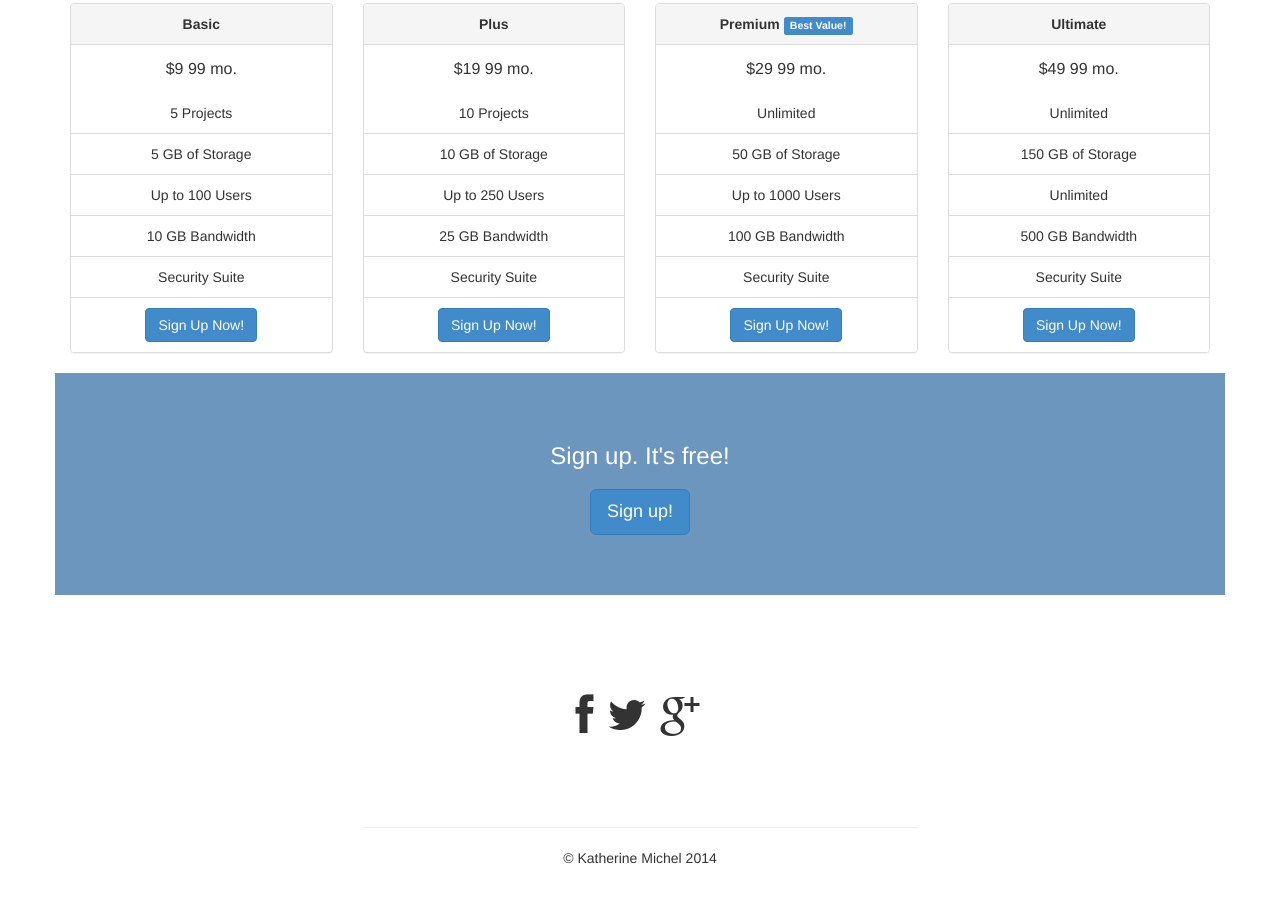
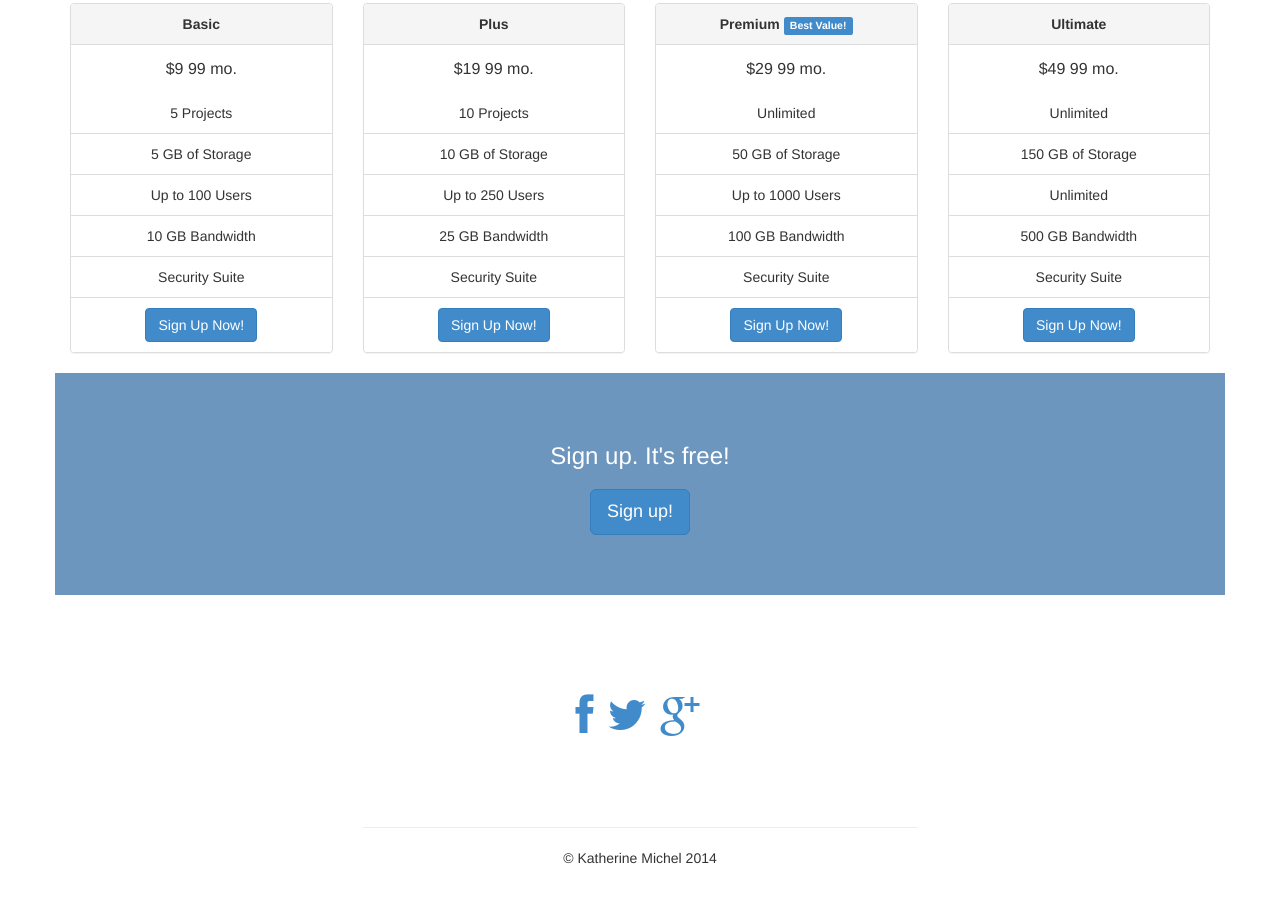
Before and after one commit to KatherineMichel/cielo-cloud-hosting-website, a plain HTML site: page index.html in a window 1280 px wide. Shown: the part 2150-3052 px from the top of the page. Drawn offline with Linux system fonts and the light colour scheme.

Commit message:
Update index.html

```diff
--- a/index.html
+++ b/index.html
@@ -256,11 +256,11 @@
             <div class="row">
                 <div class="col-md-6 col-md-offset-3 text-center">
                     <ul class="list-inline">
-                        <li><i class="fa fa-facebook fa-3x"></i>
+                        <li><a href="link" target="_blank"><i class="fa fa-facebook fa-3x"></i></a>
                         </li>
-                        <li><i class="fa fa-twitter fa-3x"></i>
+                        <li><a href="link" target="_blank"><i class="fa fa-twitter fa-3x"></i></a>
                         </li>
-                        <li><i class="fa fa-google-plus fa-3x"></i>
+                        <li><a href="link" target="_blank"><i class="fa fa-google-plus fa-3x"></i></a>
                         </li>
                     </ul>
                     <div class="top-scroll">
```
